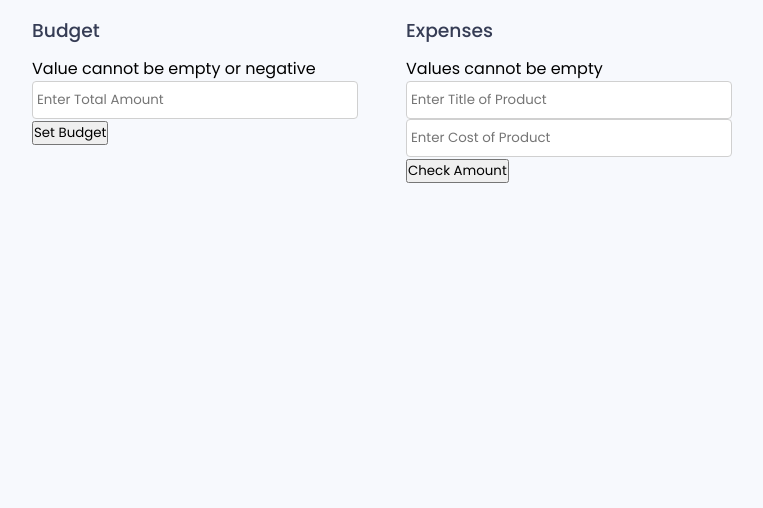
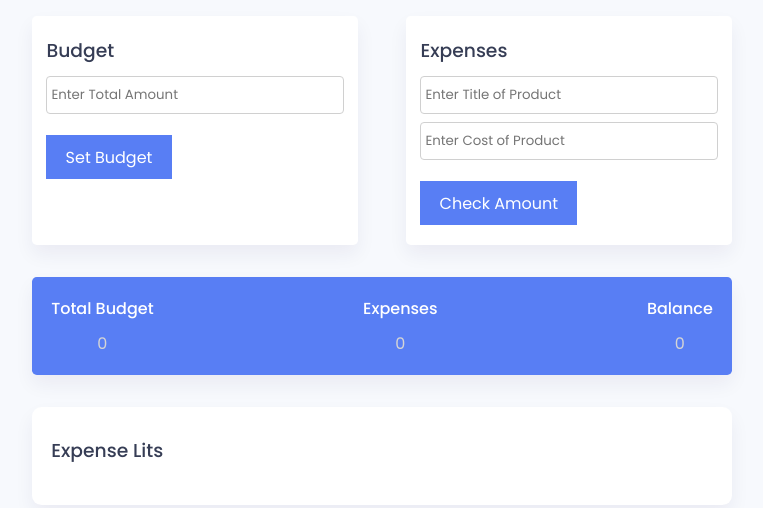
Before and after one commit to mr-Mariano/Final_Project, a plain HTML site: page index.html in a window 1280 px wide. Shown: the whole page, without its empty margins (258-1021 px from the left). Drawn offline with Linux system fonts and the light colour scheme.

Commit message:
HTML and CSS Done

```diff
--- a/index.html
+++ b/index.html
@@ -34,10 +34,32 @@
                     </div>
                 </div>
                 <!---Results Container--->
+                <div class="output-container flex-space">
+                    <div>
+                        <p>Total Budget</p>
+                        <span id="amount"> 0 </span>
+                    </div>
+                    <div>
+                        <p>Expenses</p>
+                        <span id="expenditure-value">0</span>
+                    </div>
+                    <div>
+                        <p>Balance</p>
+                        <span id="balance-amount">0</span>
+                    </div>
+                </div>
+            </div>
+            <!--List-->
+            <div class="list">
+                <h3>Expense Lits</h3>
+                <div class="list-container" id="list">
+
+                </div>
             </div>
 
         </div>
-
+        <!--Script-->
+        <script src="script.js"></script>
 
 
     </body>
--- a/script.js
+++ b/script.js
@@ -0,0 +1 @@
+let totalAmount = document.getElementById
--- a/syle.css
+++ b/syle.css
@@ -52,8 +52,63 @@ body{
     color: #414a67;
     outline : none;
     font-weight: 400;
+    margin-bottom: 0.6em;
 }
 
 .container input:focus{
     border-color: #587ef4;
 }
+
+.total-amount-container,
+.user-amount-container{
+    background-color: #ffffff;
+    padding: 1.25em 0.9em;
+    border-radius: 0.3em;
+    box-shadow: 0 0.6em 1.2em rgba(28,0,80,0.06)
+}
+
+.output-container{
+    background-color: #587ef4;
+    color: #ffffff;
+    border-radius: 0.3em;
+    box-shadow: 0 0.6em 1.2em rgba(28,0,80,0.06);
+    margin: 2em 0;
+    padding: 1.2em;
+}
+
+.output-container p {
+    font-weight: 500;
+    margin-bottom: 0.6em;
+}
+
+.output-container span{
+    display: block;
+    text-align: center;
+    font-weight: 400;
+    color: #d5d5d5;
+}
+
+.submit{
+    font-size: 1em;
+    margin-top: 0.8em;
+    background-color: #587ef4;
+    border: none;
+    outline: none;
+    color: #ffffff;
+    padding: 0.6em 1.2em;
+    cursor: pointer;
+}
+
+.list{
+    background-color: #ffffff;
+    padding: 1.8em 1.2em;
+    box-shadow: 0 0.6em 1.2em rgba(28,0,80,0.06);
+    border-radius: 0.6em;
+}
+
+.hide{
+    display: none;
+}
+.error{
+    color: #ff465a;
+}
```
